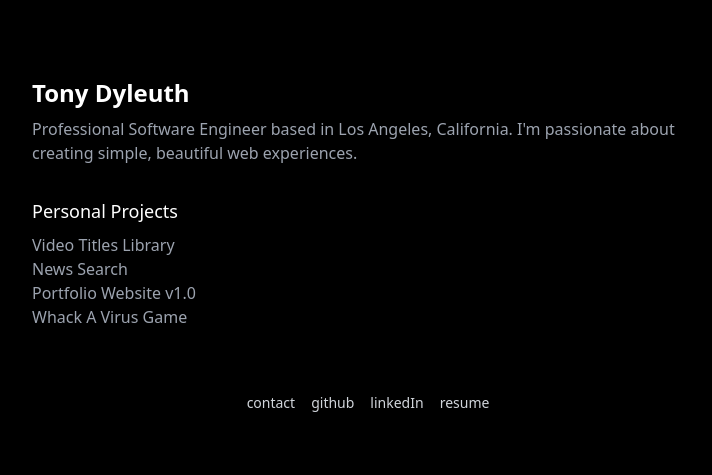
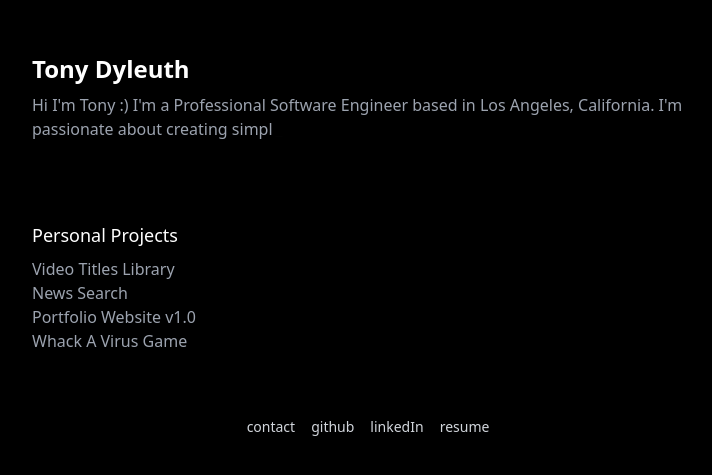
Before and after one commit to tdyleuth/tonydyleuth-website, a Next.js app: page / in a window 1280 px wide. Shown: the part 155-630 px from the top of the page, without its empty margins (272-984 px from the left). Built offline with nearby package versions, Linux system fonts and the light colour scheme.

Commit message:
Add bio typewriter animation

```diff
--- a/package.json
+++ b/package.json
@@ -12,7 +12,8 @@
   "dependencies": {
     "next": "15.3.1",
     "react": "^19.0.0",
-    "react-dom": "^19.0.0"
+    "react-dom": "^19.0.0",
+    "react-simple-typewriter": "^5.0.1"
   },
   "devDependencies": {
     "@eslint/eslintrc": "^3",
--- a/src/pages/index.tsx
+++ b/src/pages/index.tsx
@@ -1,13 +1,26 @@
+import { Typewriter } from "react-simple-typewriter";
 import Layout from "../components/Layout";
 
 export default function Home() {
+  const fullBio =
+    "Hi I'm Tony :) I'm a Professional Software Engineer based in Los Angeles, California. I'm passionate about creating simple, beautiful web experiences.";
   return (
     <Layout>
       <h1 className="text-2xl font-semibold mb-2">Tony Dyleuth</h1>
-      <p className="text-gray-400 mb-8">
-        Professional Software Engineer based in Los Angeles, California.
-        I&apos;m passionate about creating simple, beautiful web experiences.
-      </p>
+      <div className="relative mb-8 h-24 text-gray-400">
+        <p className="invisible">{fullBio}</p>
+        <div className="absolute top-0 left-0">
+          <Typewriter
+            words={[fullBio]}
+            loop={1}
+            cursor
+            cursorStyle="_"
+            typeSpeed={45}
+            deleteSpeed={0}
+            delaySpeed={1000}
+          />
+        </div>
+      </div>
 
       <section className="mb-4">
         <h3 className="text-lg mb-2">Personal Projects</h3>
```
Also changed, not shown: 1 other file (tests, documents, lock files or other folders).
